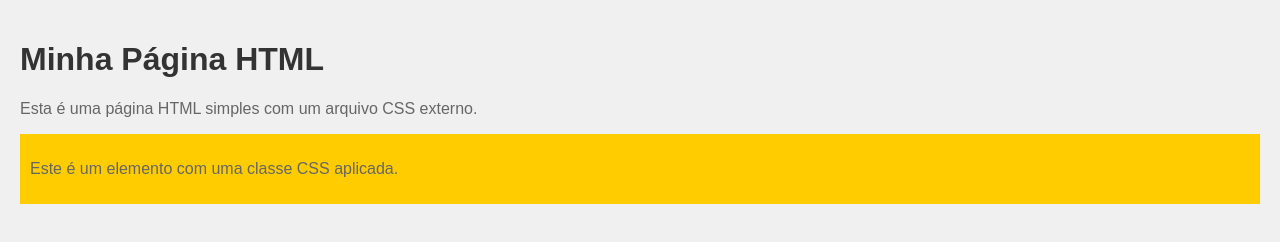
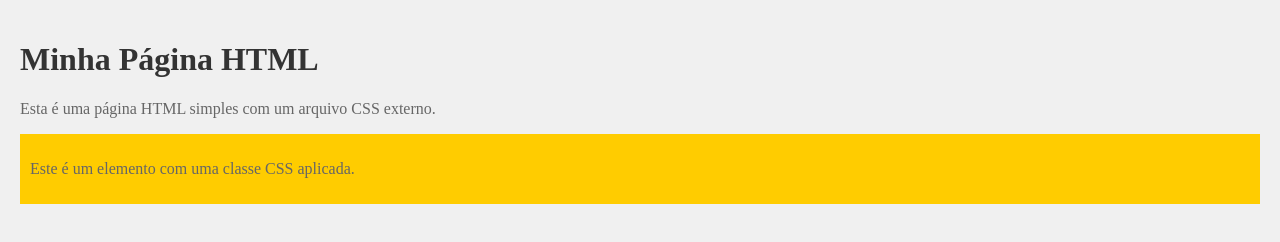
Before and after one commit to DevNCH/imagemcss, a plain HTML site: page index.html in a window 1280 px wide. Drawn offline with Linux system fonts and the light colour scheme.

Commit message:
Update stylle.css

```diff
--- a/stylle.css
+++ b/stylle.css
@@ -1,6 +1,6 @@
 /* Estilo para a ágina HTML */
 body {
-  font-family: Arial, sans-serif;
+  font-family: Wingdings;
   background-color: #f0f0f0;
   margin: 0;
   padding: 20px;
```
